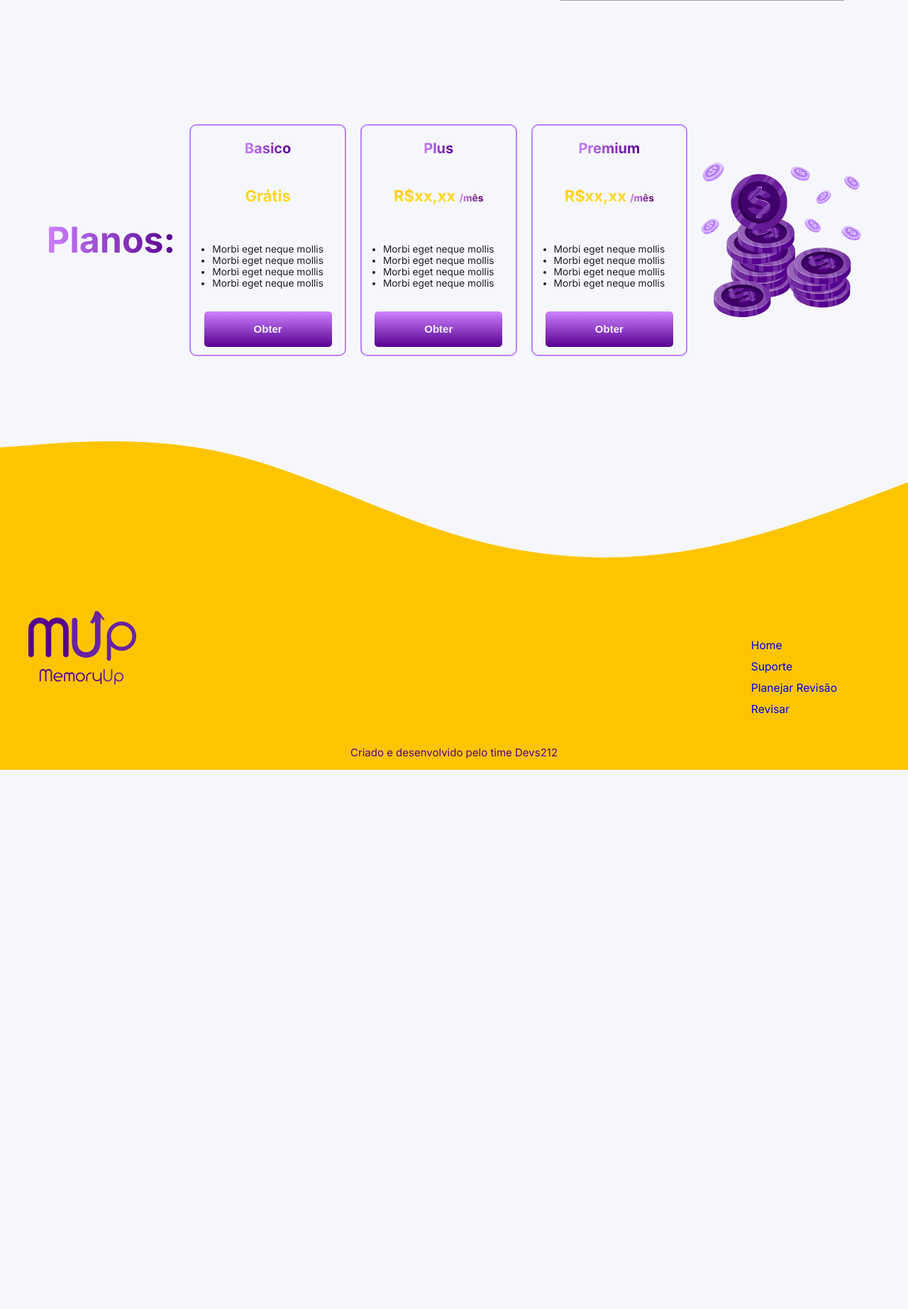
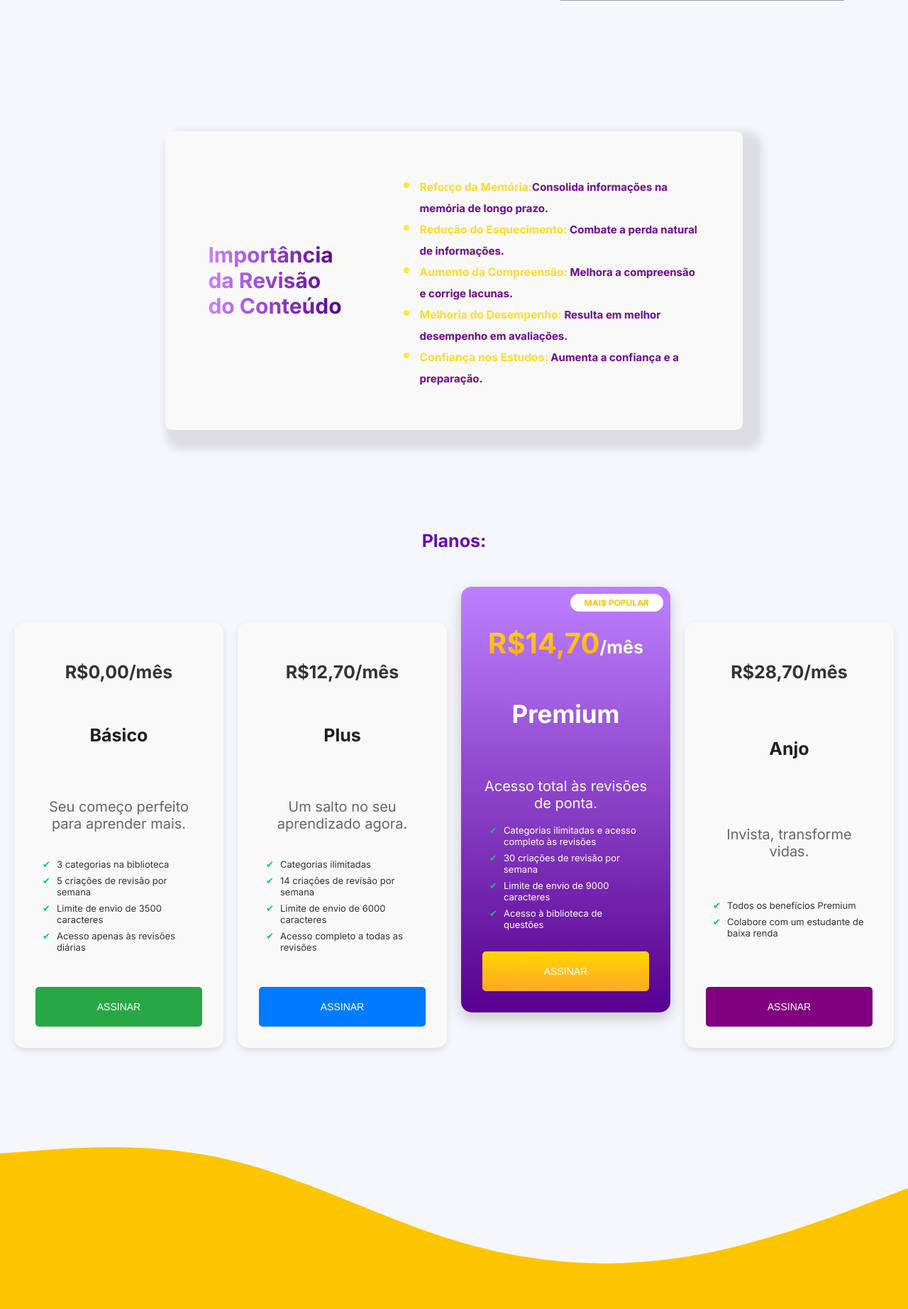
Before and after one commit to PedroZanluqui/memoryup, a PHP site: page / in a window 1280 px wide. Shown: the part 1546-3391 px from the top of the page at 71% size. Before the commit the page ends 2631 px from the top, so only its background shows below. Run offline with PHP 8.4, Linux system fonts and the light colour scheme; grey boxes are pictures that could not be loaded.

Commit message:
Modificação no Index

```diff
--- a/PagRevisões.html
+++ b/PagRevisões.html
@@ -81,7 +81,7 @@
 
             <ul class="textFooter">
                 <li>
-                    <a href="LandingPage.html"  class="">Home</a>
+                    <a href="index.html"  class="">Home</a>
                     <br>
                     <a href="Suporte.html"  class="">Suporte</a>
                     <br>
--- a/PagUser.html
+++ b/PagUser.html
@@ -153,7 +153,7 @@
 
             <ul class="textFooter">
                 <li>
-                    <a href="LandingPage.html"  class="">Home</a>
+                    <a href="index.html"  class="">Home</a>
                     <br>
                     <a href="Suporte.html"  class="">Suporte</a>
                     <br>
--- a/Suporte.html
+++ b/Suporte.html
@@ -93,7 +93,7 @@
 
             <ul class="textFooter">
                 <li>
-                    <a href="LandingPage.html"  class="">Home</a>
+                    <a href="index.html"  class="">Home</a>
                     <br>
                     <a href="Suporte.html"  class="">Suporte</a>
                     <br>
--- a/index.html
+++ b/index.html
@@ -31,7 +31,7 @@
             <div class="botoesPrincipais">
                 <a href="#curvaEsquecimento" target="_self"><button class="curva">O que é a Curva do
                         Esquecimento?</button></a>
-               <a href="#Planos" target="_self"> <button class="testar">Testar</button></a>
+               <a href="#pricing-section" target="_self"> <button class="testar">Testar</button></a>
             </div>
         </div>
 
@@ -59,46 +59,83 @@
             <img src="./assets/Gráfico.svg" alt="Grafico de tempo decorrido da aprendizagem" class="Grafico">
         </div>
 
-        <div class="Precos" id="Planos">
-            <h1>Planos:</h1>
+        <div class="div-of-frame-on-landing-page">
+            <section class="section-of-frame-on-landing-page">
+                <h1>Importância<br> da Revisão<br> do Conteúdo</h1>
 
-            <section class="Basico">
-                <p class="TextPrice">Basico</p>
-                <p class="preco">Grátis</p>
-                <ul class="listaPrecos">
-                    <li>Morbi eget neque mollis</li>
-                    <li>Morbi eget neque mollis</li>
-                    <li>Morbi eget neque mollis</li>
-                    <li>Morbi eget neque mollis</li>
-                </ul>
-                <button class="obter">Obter</button>
+                <div class="list-of-frame-on-landing-page">
+                    <ul>
+                        <li><span>Reforço da Memória:<span class="span-of-list-frame">Consolida informações na memória de longo prazo.</span></span></li>
+                        <li><span>Redução do Esquecimento: <span class="span-of-list-frame">Combate a perda natural de informações.</span></span></li>
+                        <li><span>Aumento da Compreensão: <span class="span-of-list-frame">Melhora a compreensão e corrige lacunas.</span></span></li>
+                        <li><span>Melhoria do Desempenho: <span class="span-of-list-frame">Resulta em melhor desempenho em avaliações.</span></span></li>
+                        <li><span>Confiança nos Estudos: <span class="span-of-list-frame">Aumenta a confiança e a preparação.</span></span></li>
+                    </ul>
+                </div>
             </section>
+        </div>
 
-            <section class="Plus">
-                <p class="TextPrice">Plus</p>
-                <p class="preco">R$xx,xx <span class="spanMes">/mês</span></p>
-                <ul class="listaPrecos">
-                    <li>Morbi eget neque mollis</li>
-                    <li>Morbi eget neque mollis</li>
-                    <li>Morbi eget neque mollis</li>
-                    <li>Morbi eget neque mollis</li>
-                </ul>
-                <button class="obter">Obter</button>
-            </section>
+        <div class="pricing-section" id="pricing-section">
+            <h2>Planos:</h2>
+            <div class="pricing-cards">
 
-            <section class="Premium">
-                <p class="TextPrice">Premium</p>
-                <p class="preco">R$xx,xx <span class="spanMes">/mês</span></p>
-                <ul class="listaPrecos">
-                    <li>Morbi eget neque mollis</li>
-                    <li>Morbi eget neque mollis</li>
-                    <li>Morbi eget neque mollis</li>
-                    <li>Morbi eget neque mollis</li>
-                </ul>
-                <button class="obter">Obter</button>
-            </section>
-            <img src="./assets/coins.svg" alt="moedas roxas" class="coins">
+                <!-- Card Básico -->
+                <div class="pricing-card basic">
+                    <h3>R$0,00/mês</h3>
+                    <h4>Básico</h4>
+                    <p>Seu começo perfeito para aprender mais.</p>
+                    <ul>
+                        <li>3 categorias na biblioteca</li>
+                        <li>5 criações de revisão por semana</li>
+                        <li>Limite de envio de 3500 caracteres</li>
+                        <li>Acesso apenas às revisões diárias</li>
+                    </ul>
+                    <button>ASSINAR</button>
+                </div>
+
+                <!-- Card Plus -->
+                <div class="pricing-card plus">
+                    <h3>R$12,70/mês</h3>
+                    <h4>Plus</h4>
+                    <p>Um salto no seu aprendizado agora.</p>
+                    <ul>
+                        <li>Categorias ilimitadas</li>
+                        <li>14 criações de revisão por semana</li>
+                        <li>Limite de envio de 6000 caracteres</li>
+                        <li>Acesso completo a todas as revisões</li>
+                    </ul>
+                    <button>ASSINAR</button>
+                </div>
+
+                <!-- Card Premium -->
+                <div class="pricing-card premium">
+                    <span class="most-popular">MAIS POPULAR</span>
+                    <h3><span class="premium-price">R$14,70</span>/mês</h3>
+                    <h4 class="">Premium</h4>
+                    <p>Acesso total às revisões de ponta.</p>
+                    <ul>
+                        <li>Categorias ilimitadas e acesso completo às revisões</li>
+                        <li>30 criações de revisão por semana</li>
+                        <li>Limite de envio de 9000 caracteres</li>
+                        <li>Acesso à biblioteca de questões</li>
+                    </ul>
+                    <button>ASSINAR</button>
+                </div>
+
+                <!-- Card Anjo -->
+                <div class="pricing-card anjo">
+                    <h3>R$28,70/mês</h3>
+                    <h4>Anjo</h4>
+                    <p>Invista, transforme vidas.</p>
+                    <ul>
+                        <li>Todos os benefícios Premium</li>
+                        <li>Colabore com um estudante de baixa renda</li>
+                    </ul>
+                    <button>ASSINAR</button>
+                </div>
+            </div>
         </div>
+
     </main>
 
     <footer>
@@ -109,7 +146,7 @@
 
             <ul class="textFooter">
                 <li>
-                    <a href="LandingPage.html"  class="">Home</a>
+                    <a href="index.html"  class="">Home</a>
                     <br>
                     <a href="Suporte.html"  class="">Suporte</a>
                     <br>
--- a/style.css
+++ b/style.css
@@ -302,6 +302,228 @@ h2{
     height: 40rem;
 }
 
+.div-of-frame-on-landing-page {
+    display: flex;
+    flex-direction: column;
+    margin: 0 auto; /* Centraliza horizontalmente */
+    margin-top: 20rem;
+    width: fit-content; /* Ajusta a largura ao conteúdo */
+    background-color: #F9F9F9;
+}
+
+.section-of-frame-on-landing-page{
+
+    box-shadow: 14px 14px 12px 14px rgba(0,0,0,0.1);
+
+    border-radius: 1rem;
+
+    padding: 6rem;
+    display: flex;
+    flex-direction: row;
+    gap: 2rem;
+
+}
+
+.section-of-frame-on-landing-page h1{
+    font-size: 3rem;
+    font-weight: bold;
+    align-items: center;
+}
+
+.section-of-frame-on-landing-page li{
+    font-size: 2.5rem;
+    font-weight: bold;
+    margin-left: 5rem;
+
+    background: rgb(255,229,61);
+    background: linear-gradient(180deg, rgba(255,229,61,1) 0%, rgba(253,197,0,1) 100%);
+    -webkit-background-clip: text;
+    -webkit-text-fill-color: transparent;
+    -moz-background-clip: text;
+    -moz-text-fill-color: transparent;
+}
+.list-of-frame-on-landing-page{
+    width: 485px;
+}
+.list-of-frame-on-landing-page span{
+    color: #6A0DAD;
+}
+.section-of-frame-on-landing-page li::marker {
+    color:rgb(255,229,61);
+  }
+
+.span-of-list-frame{
+    font-size: 1.5rem;
+    background: #6A0DAD;
+    -webkit-background-clip: text;
+    -webkit-text-fill-color: transparent;
+    -moz-background-clip: text;
+    -moz-text-fill-color: transparent;
+
+    font-weight: bold;
+}
+
+
+.pricing-section {
+    text-align: center;
+    padding: 2rem;
+    margin-top: 10rem;
+}
+
+.pricing-section h2 {
+    color: #6A0DAD;
+    font-size: 2.5rem;
+    margin-bottom: 2rem;
+}
+
+.pricing-cards {
+    display: flex;
+    justify-content: center;
+    gap: 2rem;
+    margin-top: 10rem;
+}
+
+.pricing-card {
+    background-color: #f9f9f9;
+    border-radius: 15px;
+    box-shadow: 0 4px 10px rgba(0, 0, 0, 0.1);
+    padding: 3rem;
+    width: 320px;
+    height: 600px;
+    text-align: center;
+    display: flex;
+    flex-direction: column;
+    justify-content: space-between;
+    position: relative;
+}
+
+.pricing-card h3 {
+    font-size: 2.5rem;
+    color: #333;
+    margin-bottom: 0.5rem;
+}
+
+.pricing-card h4 {
+    font-size: 2.5rem;
+    color: #1E1F24;
+}
+
+.pricing-card p {
+    color: #666;
+    font-size: 2rem;
+    margin-bottom: 1.5rem;
+}
+
+.pricing-card ul {
+    list-style: none;
+    margin-bottom: 2rem;
+    text-align: left;
+    padding: 0 1rem;
+}
+
+.pricing-card ul li {
+    font-size: 1.3rem;
+    color: #333;
+    margin-bottom: 0.7rem;
+    padding-left: 2rem;
+    position: relative;
+}
+
+.pricing-card ul li::before {
+    content: '✔';
+    color: #00CC66;
+    position: absolute;
+    left: 0;
+    top: 0;
+}
+
+.pricing-card button {
+    background-color: #6A0DAD;
+    color: white;
+    border: none;
+    border-radius: 5px;
+    padding: 1.2rem 2.5rem;
+    cursor: pointer;
+    font-size: 1.4rem;
+}
+
+.pricing-card button:hover {
+    background-color: #550a9d;
+}
+
+.premium-price{
+    background: rgb(255,215,0);
+    background: linear-gradient(180deg, rgba(255,215,0,1) 0%, rgba(255,167,38,1) 100%);
+    -webkit-background-clip: text;
+    -webkit-text-fill-color: transparent;
+    -moz-background-clip: text;
+    -moz-text-fill-color: transparent;
+
+    font-size: 4rem;
+}
+
+.basic button {
+    background-color: #28a745;
+    padding: 2rem;
+    transition: all 0.2s;
+}
+
+.plus button {
+    background-color: #007bff;
+    padding: 2rem;
+    transition: all 0.2s;
+}
+
+
+.premium {
+    background: rgb(189,129,255);
+    background: linear-gradient(180deg, rgba(189,129,255,1) 0%, rgba(86,0,143,1) 100%);
+    color: white;
+    transform: translateY(-50px);
+    box-shadow: 0 8px 20px rgba(0, 0, 0, 0.2);
+}
+
+.premium h3, .premium h4, .premium p, .premium ul li {
+    color: white;
+}
+
+.premium h4{
+    font-size: 3.5rem;
+}
+
+.premium button {
+    background: rgb(255,215,0);
+    background: linear-gradient(180deg, rgba(255,215,0,1) 0%, rgba(255,167,38,1) 100%);
+
+    padding: 2rem;
+    transition: all 0.2s;
+}
+
+.premium button:hover {
+    background: rgb(255,215,0);
+    background: linear-gradient(0deg, rgba(255,215,0,1) 0%, rgba(255,167,38,1) 100%);
+}
+
+.most-popular {
+    background-color: #FFFFFF;
+    color: #FDC500;
+    padding: 0.5rem 2rem;
+    border-radius: 20px;
+    position: absolute;
+    top: 10px;
+    right: 10px;
+    font-size: 1.2rem;
+    font-weight: bold;
+}
+
+.anjo button {
+    background-color: #800080;
+    padding: 2rem;
+    transition: all 0.2s;
+}
+
+
+
 .Cards{
     margin-top: 20rem;
 
@@ -367,103 +589,7 @@ h2{
     transform: rotateY(180deg);
 }
 
-.Precos{
-    margin-top: 19rem;
 
-    display: flex;
-    flex-direction: row;
-    align-items: center;
-    justify-content: center;
-    flex-wrap: wrap;
-}
-
-.Basico, .Plus, .Premium{
-    width: 22.063rem;
-    height: 32.688rem;
-
-    border: 2px solid #BD81FF;
-    border-radius: 1rem;
-
-    margin-left: 2rem;
-
-
-    display: flex;
-    flex-direction: column;
-    align-items: center;
-
-}
-
-.coins{
-    margin-left: 2rem;
-}
-
-.TextPrice{
-    background-color: var( --main--purpletext--solidcolor);
-    background: rgb(205,129,255);
-    background-image: linear-gradient(90deg, rgba(205,129,255,1) 0%, rgba(86,0,143,1) 100%);
-    -webkit-background-clip: text;
-    -webkit-text-fill-color: transparent;
-    -moz-background-clip: text;
-    -moz-text-fill-color: transparent;
-
-    font-size: 2rem;
-    font-weight: bold;
-}
-
-.preco{
-    font-size: 2.2rem;
-    font-weight: bold;
-
-    background: rgb(255,229,61);
-    background: linear-gradient(0deg, rgba(255,229,61,1) 0%, rgba(253,197,0,1) 100%);
-    -webkit-background-clip: text;
-    -webkit-text-fill-color: transparent;
-    -moz-background-clip: text;
-    -moz-text-fill-color: transparent;
-}
-
-.spanMes{
-    background-color: var( --main--purpletext--solidcolor);
-    background: rgb(205,129,255);
-    background-image: linear-gradient(90deg, rgba(205,129,255,1) 0%, rgba(86,0,143,1) 100%);
-    -webkit-background-clip: text;
-    -webkit-text-fill-color: transparent;
-    -moz-background-clip: text;
-    -moz-text-fill-color: transparent;
-}
-
-.listaPrecos{
-    padding: 1rem;
-
-    color: var(--main--blacktexte--solidcolor);
-
-    font-size: 2.2rem;
-}
-
-.obter{
-
-    background: rgb(205,129,255);
-    background-image: linear-gradient(180deg, rgba(205,129,255,1) 0%, rgba(86,0,143,1) 100%);
-    border: none;
-    border-radius: 0.5rem;
-
-    cursor: pointer;
-
-    color: var(--main--whitetext--solidcolor);
-
-    font-weight: bold;
-    font-size: 1.5rem;
-
-    width: 18rem;
-    height: 5rem;
-
-    transition: background 0.3s ease, background-image 0.3s ease;
-}
-
-.obter:hover {
-    background: rgb(205,129,255);
-    background-image: linear-gradient(0deg, rgba(205,129,255,1) 0%, rgba(86,0,143,1) 100%);
-}
 
 footer {
     margin-top: 12rem;
```
Also changed, not shown: other parts of style.css (+42 -27 lines), Revisar.html (+18 -27 lines).
